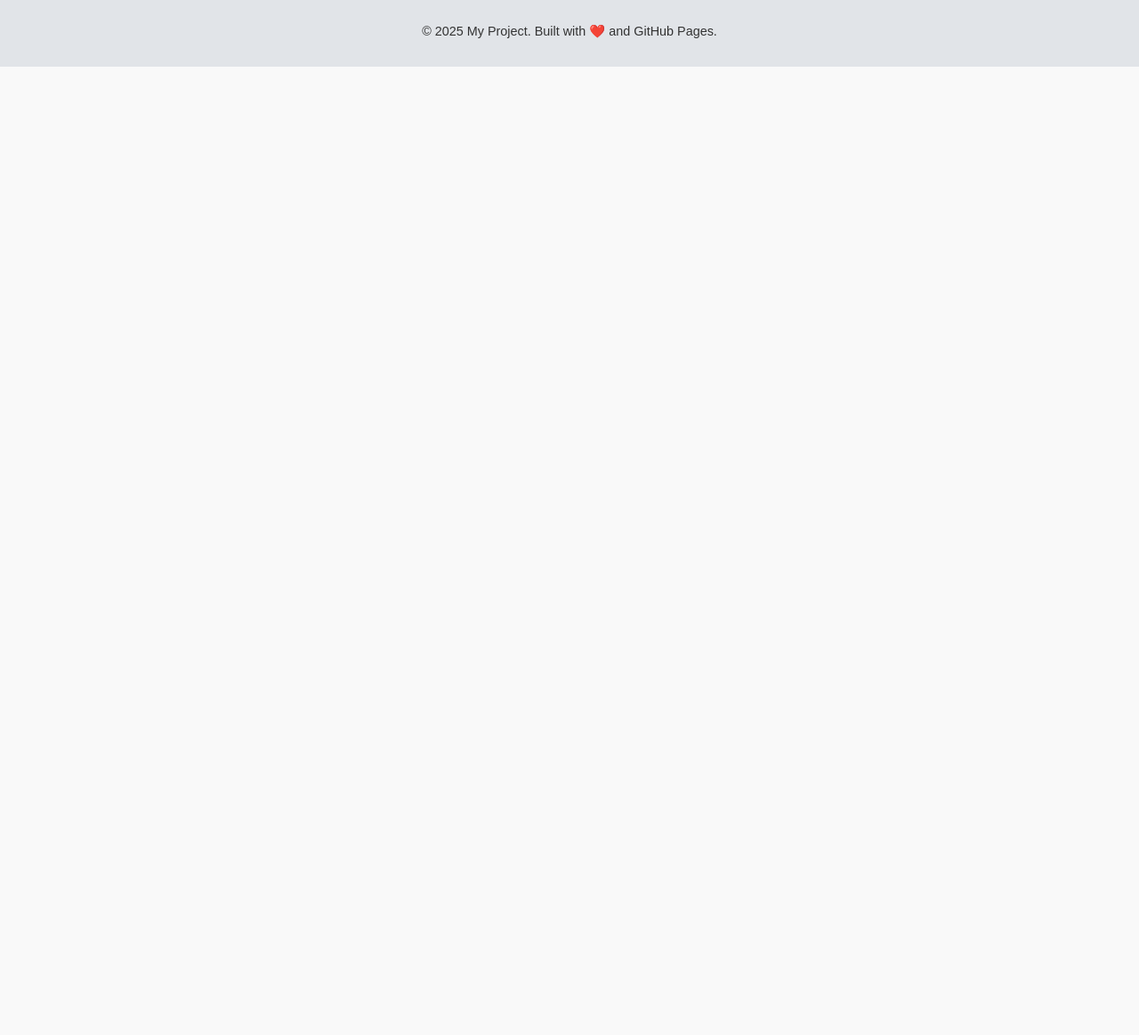
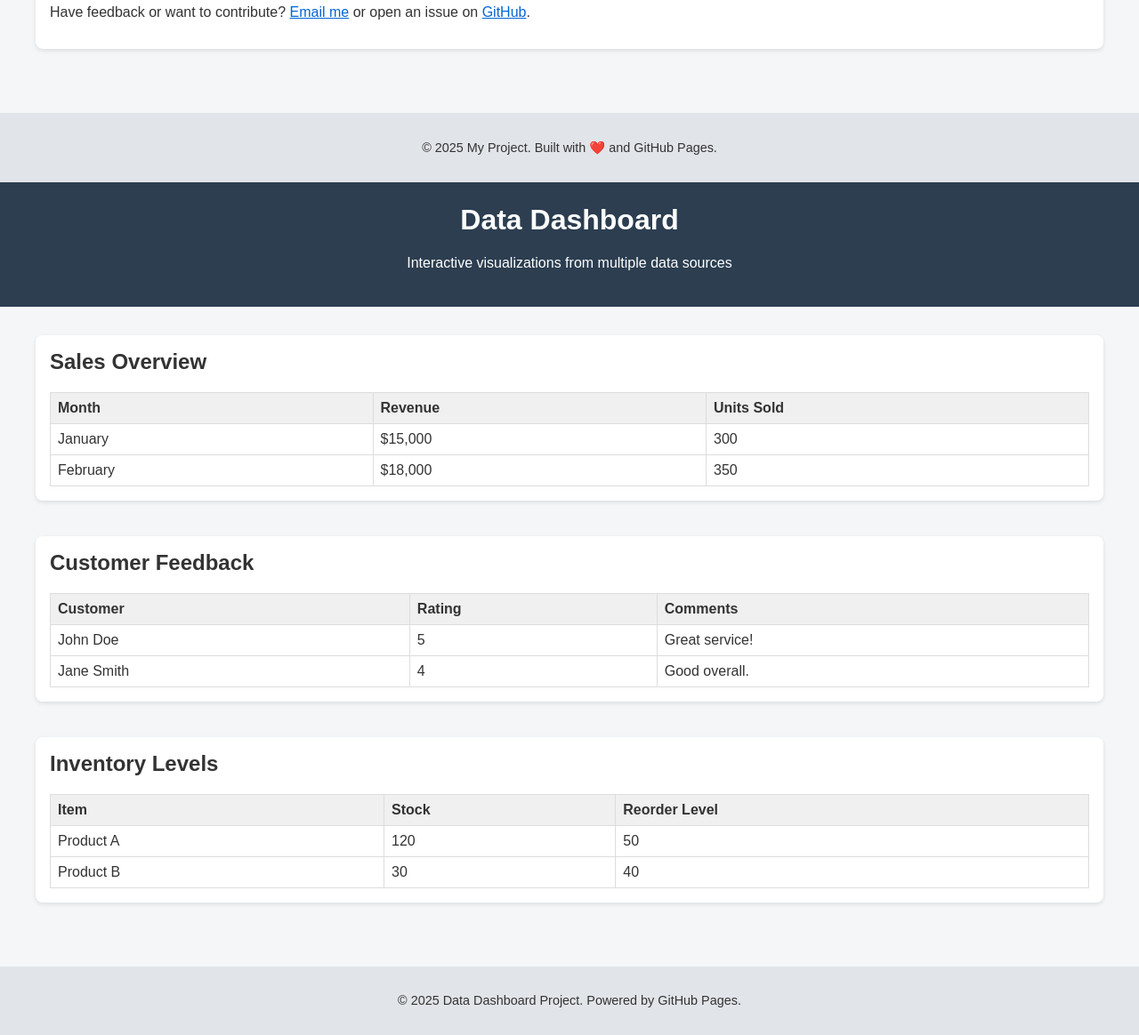
Before and after one commit to Kinsasikeanu/Project, a plain HTML site: page index.html in a window 1280 px wide. Shown: the part 557-1721 px from the top of the page at 89% size. Before the commit the page ends 800 px from the top, so only its background shows below. Drawn offline with Linux system fonts and the light colour scheme.

Commit message:
Update index.html

```diff
--- a/index.html
+++ b/index.html
@@ -65,3 +65,123 @@
   </footer>
 </body>
 </html>
+
+
+<!DOCTYPE html>
+<html lang="en">
+<head>
+  <meta charset="UTF-8" />
+  <meta name="viewport" content="width=device-width, initial-scale=1.0" />
+  <meta name="description" content="Dashboard for Data Visualization" />
+  <title>Data Dashboard | GitHub Pages</title>
+  <style>
+    body {
+      font-family: Arial, sans-serif;
+      margin: 0;
+      padding: 0;
+      background-color: #f4f6f8;
+      color: #333;
+    }
+    header {
+      background-color: #2c3e50;
+      color: white;
+      padding: 1.5rem 2rem;
+      text-align: center;
+    }
+    main {
+      padding: 2rem;
+      max-width: 1200px;
+      margin: auto;
+    }
+    h1, h2 {
+      margin-top: 0;
+    }
+    section {
+      margin-bottom: 2.5rem;
+      padding: 1rem;
+      background-color: white;
+      border-radius: 8px;
+      box-shadow: 0 2px 5px rgba(0, 0, 0, 0.1);
+    }
+    .table-area {
+      overflow-x: auto;
+      margin-top: 1rem;
+    }
+    table {
+      width: 100%;
+      border-collapse: collapse;
+    }
+    table, th, td {
+      border: 1px solid #ddd;
+    }
+    th, td {
+      padding: 8px;
+      text-align: left;
+    }
+    th {
+      background-color: #f0f0f0;
+    }
+    footer {
+      text-align: center;
+      padding: 1rem;
+      background-color: #e1e4e8;
+      font-size: 0.9rem;
+    }
+  </style>
+</head>
+<body>
+  <header>
+    <h1>Data Dashboard</h1>
+    <p>Interactive visualizations from multiple data sources</p>
+  </header>
+  <main>
+    <section>
+      <h2>Sales Overview</h2>
+      <div class="table-area">
+        <table>
+          <thead>
+            <tr><th>Month</th><th>Revenue</th><th>Units Sold</th></tr>
+          </thead>
+          <tbody>
+            <tr><td>January</td><td>$15,000</td><td>300</td></tr>
+            <tr><td>February</td><td>$18,000</td><td>350</td></tr>
+          </tbody>
+        </table>
+      </div>
+    </section>
+
+    <section>
+      <h2>Customer Feedback</h2>
+      <div class="table-area">
+        <table>
+          <thead>
+            <tr><th>Customer</th><th>Rating</th><th>Comments</th></tr>
+          </thead>
+          <tbody>
+            <tr><td>John Doe</td><td>5</td><td>Great service!</td></tr>
+            <tr><td>Jane Smith</td><td>4</td><td>Good overall.</td></tr>
+          </tbody>
+        </table>
+      </div>
+    </section>
+
+    <section>
+      <h2>Inventory Levels</h2>
+      <div class="table-area">
+        <table>
+          <thead>
+            <tr><th>Item</th><th>Stock</th><th>Reorder Level</th></tr>
+          </thead>
+          <tbody>
+            <tr><td>Product A</td><td>120</td><td>50</td></tr>
+            <tr><td>Product B</td><td>30</td><td>40</td></tr>
+          </tbody>
+        </table>
+      </div>
+    </section>
+  </main>
+  <footer>
+    <p>&copy; 2025 Data Dashboard Project. Powered by GitHub Pages.</p>
+  </footer>
+</body>
+</html>
```
